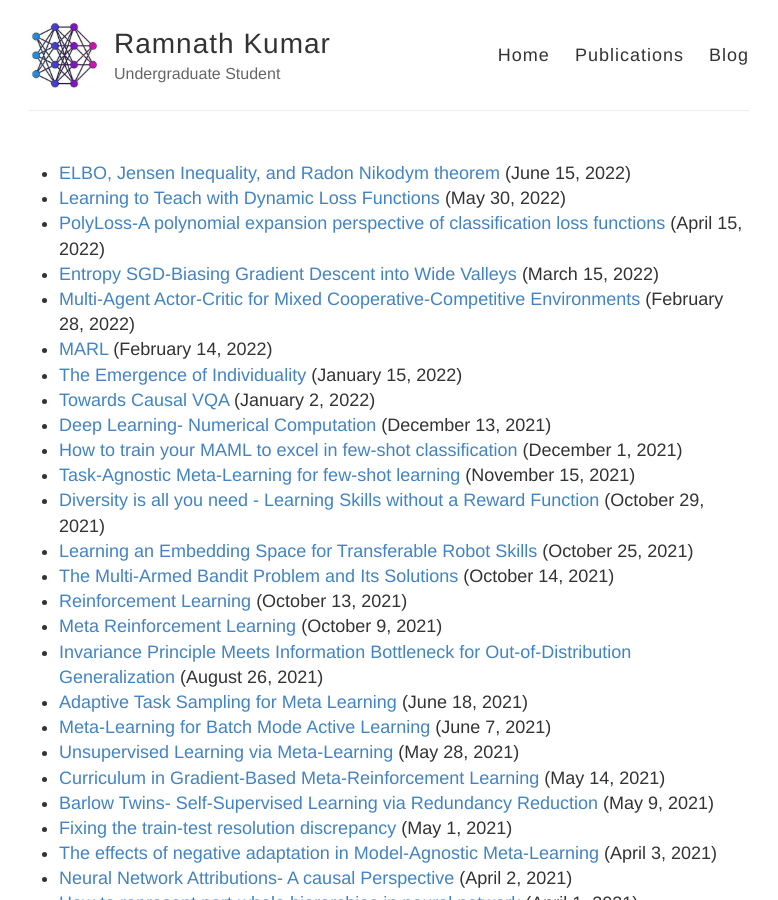
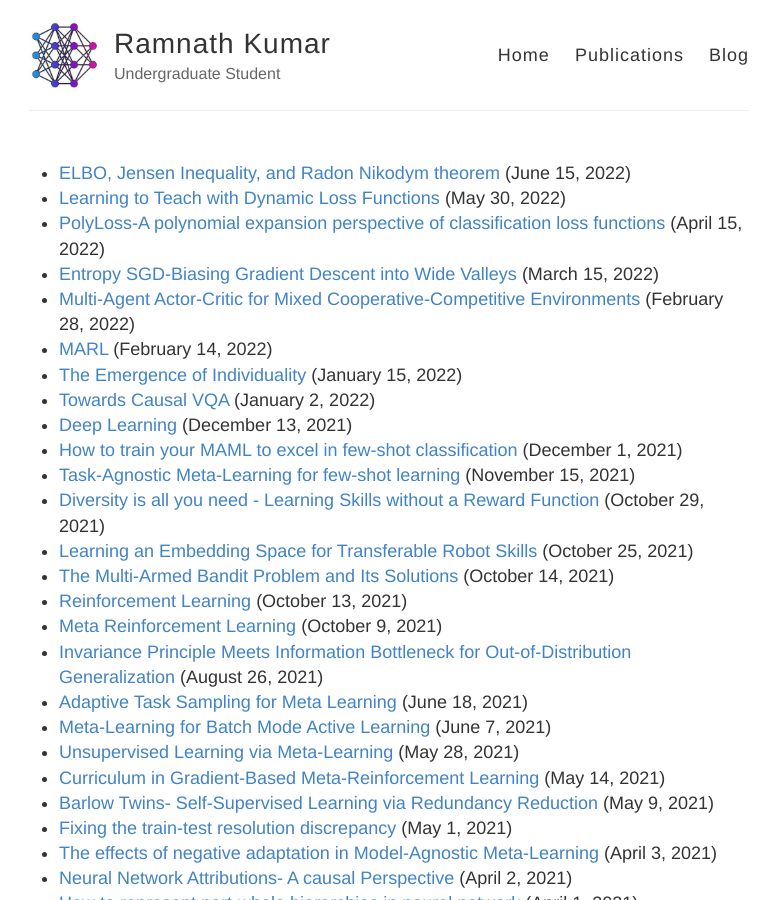
Before and after one commit to RamnathKumar181/ramnathkumar181.github.io, a Jekyll site: the page built from blog.html, in a window 1280 px wide and 900 px high. Shown: the whole window, without its empty margins (251-1029 px from the left). Built offline with Jekyll 4.4.1, drawn with Linux system fonts in a browser that asks for light colours.

Commit message:
Added blog

```diff
--- a/blog.html
+++ b/blog.html
@@ -6,9 +6,11 @@
 <div class="posts">
     <ul>
         {% for post in site.posts %}
-
-            <li> <span class="small"> <a href="{{ site.baseurl }}{{ post.url }}">{{ post.title }}</a> ({{ post.date | date: "%B %e, %Y" }})</span> </li>
-
+            {% if post.book%}
+                <li> <span class="small"> <a href="{{ site.baseurl }}{{ post.book_title }}">{{ post.book_title }}</a> ({{ post.date | date: "%B %e, %Y" }})</span> </li>
+            {% else %}
+                <li> <span class="small"> <a href="{{ site.baseurl }}{{ post.url }}">{{ post.title }}</a> ({{ post.date | date: "%B %e, %Y" }})</span> </li>
+            {% endif %}
   {% endfor %}
   </ul>
 </div>
```
Also changed, not shown: _posts/2021-12-13-Deep Learning- Numerical Computation.md (+3 -1 lines).
